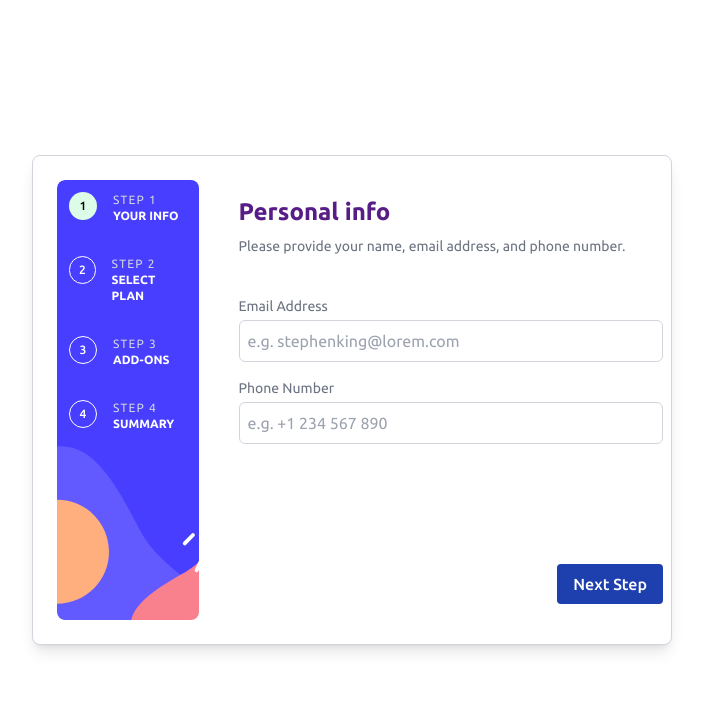
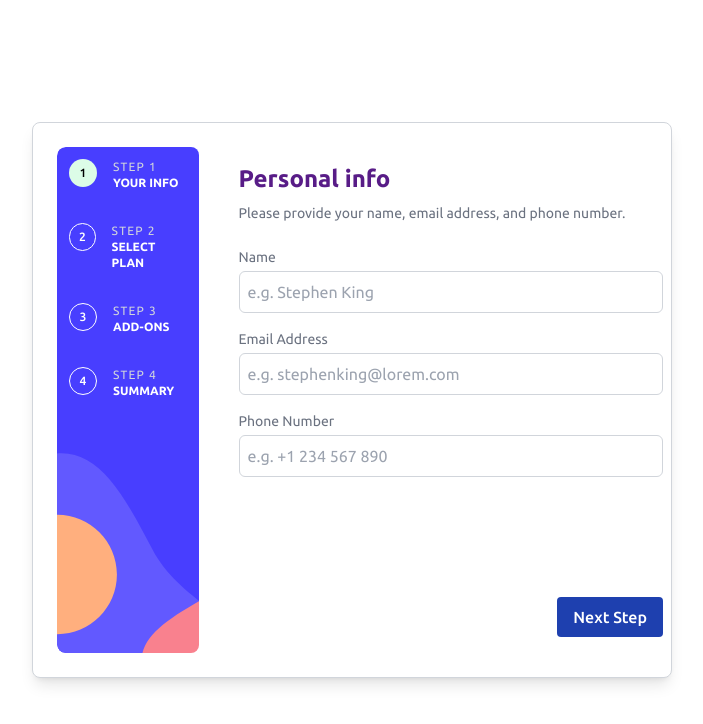
Before and after one commit to Bobbyta07/Multi-Step-Form, a React (Vite) app: page / in a window 1280 px wide. Shown: the top 724 px of the page, without its empty margins (288-991 px from the left). Built offline with nearby package versions, Linux system fonts and the light colour scheme.

Commit message:
modify: moved data and implement data

```diff
--- a/src/App.jsx
+++ b/src/App.jsx
@@ -6,12 +6,12 @@ function App() {
     name: '',
     email: '',
     phone: '',
-    plan: 'monthly', // or yearly
-    planType: '', // arcade, advanced, pro
+    planType: 1, // arcade, advanced, pro
     addOns: [], // array of selected add-ons
     checked: false, // for the switch component
-    selectedPlan: null, // to track the selected plan
+    selectedPlan: 1, // to track the selected plan
   });
+
   return (
     <div className="bg-white min-h-screen flex items-center justify-center">
       <div className="bg-white w-1/2 p-6 border border-gray-300 rounded-lg shadow-lg">
--- a/src/components/MainContent/Add-Ons/Pick.jsx
+++ b/src/components/MainContent/Add-Ons/Pick.jsx
@@ -1,26 +1,6 @@
 import { useState } from 'react';
 import Checkbox from '@mui/material/Checkbox';
-
-const extensions = [
-  {
-    id: 1,
-    name: 'Online service',
-    description: 'Access to multiplayer games',
-    price: '+$1/mo',
-  },
-  {
-    id: 2,
-    name: 'Larger storage',
-    description: 'Extra 1TB of cloud save',
-    price: '+$2/mo',
-  },
-  {
-    id: 3,
-    name: 'Customizable profile',
-    description: 'Custom theme on your profile',
-    price: '+$2/mo',
-  },
-];
+import { extensions } from '../../data';
 
 function CheckboxList(props) {
   // store selected ids
--- a/src/components/MainContent/Main.jsx
+++ b/src/components/MainContent/Main.jsx
@@ -33,6 +33,8 @@ function Main(props) {
         <Form
           activeStep={props.activeStep}
           setActiveStep={props.setActiveStep}
+          formData={props.formData}
+          setFormData={props.setFormData}
         />
       )}
       {props.activeStep === 2 && (
--- a/src/components/MainContent/Personal/Form.jsx
+++ b/src/components/MainContent/Personal/Form.jsx
@@ -18,33 +18,29 @@ const fields = [
 ];
 
 function Form(props) {
+  function handleChange(event) {
+    const { name, value } = event.target;
+
+    console.log('Input changed:', name, value); // Debugging log
+    props.setFormData((prevData) => ({
+      ...prevData,
+      [name]: value,
+    }));
+  }
   return (
     <div className="flex flex-col gap-4 mt-6 w-full">
-      <div className="flex flex-col gap-1"></div>
-
-      <div className="flex flex-col gap-1">
-        <label htmlFor="email" className="text-sm text-gray-500 font-Ubuntu">
-          Email Address
-        </label>
-        <input
-          type="email"
-          id="email"
-          placeholder="e.g. stephenking@lorem.com"
-          className=" w-full border border-gray-300 rounded-md p-2 focus:outline-none focus:ring-2 focus:ring-purple-500"
+      {fields.map((field) => (
+        <Input
+          key={field.id}
+          id={field.id}
+          name={field.id}
+          label={field.label}
+          type={field.type}
+          placeholder={field.placeholder}
+          value={props.formData[field.id]}
+          onChange={handleChange}
         />
-      </div>
-
-      <div className="flex flex-col gap-1">
-        <label htmlFor="phone" className="text-sm text-gray-500 font-Ubuntu">
-          Phone Number
-        </label>
-        <input
-          type="tel"
-          id="phone"
-          placeholder="e.g. +1 234 567 890"
-          className=" w-full border border-gray-300 rounded-md p-2 focus:outline-none focus:ring-2 focus:ring-purple-500"
-        />
-      </div>
+      ))}
 
       <div className="mt-20">
         <Button
--- a/src/components/MainContent/Personal/Input.jsx
+++ b/src/components/MainContent/Personal/Input.jsx
@@ -1,14 +1,17 @@
 function Input(props) {
   return (
     <div className="flex flex-col gap-1">
-      <label htmlFor="name" className="text-sm text-gray-500 font-Ubuntu">
-        Name
+      <label htmlFor={props.id} className="text-sm text-gray-500 font-Ubuntu">
+        {props.label}
       </label>
       <input
-        type="text"
-        id="name"
-        placeholder="e.g. Stephen King"
-        className=" w-full border border-gray-300 rounded-md p-2 focus:outline-none focus:ring-2 focus:ring-purple-500"
+        type={props.type}
+        id={props.id}
+        name={props.name}
+        placeholder={props.placeholder}
+        value={props.value}
+        onChange={props.onChange}
+        className="w-full border border-gray-300 rounded-md p-2 focus:outline-none focus:ring-2 focus:ring-purple-500"
       />
     </div>
   );
--- a/src/components/MainContent/Plan.jsx
+++ b/src/components/MainContent/Plan.jsx
@@ -1,51 +1,5 @@
 import { useState } from 'react';
-
-const plansText = [
-  {
-    id: 1,
-    img: '/images/icon-arcade.svg',
-    textHead: 'Arcade',
-    textValue: '$9/mo',
-  },
-
-  {
-    id: 2,
-    img: '/images/icon-advanced.svg',
-    textHead: 'Advanced',
-    textValue: '$12/mo',
-  },
-  {
-    id: 3,
-    img: '/images/icon-pro.svg',
-    textHead: 'Pro',
-    textValue: '$15/mo',
-  },
-];
-
-const yearlyPlans = [
-  {
-    id: 1,
-    img: '/images/icon-arcade.svg',
-    textHead: 'Arcade',
-    textValue: '$90/mo',
-    details: '2 months free',
-  },
-
-  {
-    id: 2,
-    img: '/images/icon-advanced.svg',
-    textHead: 'Advanced',
-    textValue: '$120/mo',
-    details: '2 months free',
-  },
-  {
-    id: 3,
-    img: '/images/icon-pro.svg',
-    textHead: 'Pro',
-    textValue: '$150/mo',
-    details: '2 months free',
-  },
-];
+import { plansText, yearlyPlans } from '../data';
 
 function Plan(props) {
   const plansToDisplay = props.checked ? yearlyPlans : plansText;
--- a/src/components/MainContent/Summary/Finish.jsx
+++ b/src/components/MainContent/Summary/Finish.jsx
@@ -1,11 +1,27 @@
-function Finish() {
+import { plansText, yearlyPlans, extensions } from '../../data';
+
+function Finish(props) {
+  const planList = props.formData.checked ? yearlyPlans : plansText;
+
+  const selectedPlanData = planList.find(
+    (plan) => plan.id === props.formData.selectedPlan
+  );
+
+  const selectedAddOns = extensions.filter((extension) =>
+    props.formData.addOns.includes(extension.id)
+  );
+
   return (
     <div className="mt-8 rounded-2xl bg-slate-50 p-6 shadow-sm border border-slate-200">
       {/* Plan Section */}
+
       <div className="flex items-start justify-between pb-4 border-b border-slate-200">
         <div className="space-y-1">
           <h3 className="font-Ubuntu text-lg font-semibold text-slate-900">
-            Arcade <span className="font-medium text-slate-500">(Monthly)</span>
+            {selectedPlanData.textHead}
+            <span className="font-medium text-slate-500">
+              ({props.formData.checked ? 'Yearly' : 'Monthly'})
+            </span>
           </h3>
           <p className="text-sm font-medium text-slate-500 underline cursor-pointer hover:text-slate-700 transition">
             Change
@@ -13,21 +29,23 @@ function Finish() {
         </div>
 
         <p className="font-Ubuntu text-base font-semibold text-slate-900">
-          +$1/mo
+          {selectedPlanData.textValue}
         </p>
       </div>
 
       {/* Add-ons */}
       <div className="space-y-4 pt-4">
-        <div className="flex justify-between items-center text-sm">
-          <h3 className="font-Ubuntu text-slate-500">Online Service</h3>
-          <p className="font-medium text-slate-700">+$1/mo</p>
-        </div>
+        {selectedAddOns.map((addOn) => (
+          <div className="flex justify-between items-center text-sm">
+            <h3 className="font-Ubuntu text-slate-500">{addOn.name}</h3>
+            <p className="font-medium text-slate-700">{addOn.price}</p>
+          </div>
+        ))}
 
-        <div className="flex justify-between items-center text-sm">
+        {/* <div className="flex justify-between items-center text-sm">
           <h3 className="font-Ubuntu text-slate-500">Larger storage</h3>
           <p className="font-medium text-slate-700">+$2/mo</p>
-        </div>
+        </div> */}
       </div>
     </div>
   );
--- /dev/null
+++ b/src/components/data.js
@@ -0,0 +1,69 @@
+const plansText = [
+  {
+    id: 1,
+    img: '/images/icon-arcade.svg',
+    textHead: 'Arcade',
+    textValue: '$9/mo',
+  },
+
+  {
+    id: 2,
+    img: '/images/icon-advanced.svg',
+    textHead: 'Advanced',
+    textValue: '$12/mo',
+  },
+  {
+    id: 3,
+    img: '/images/icon-pro.svg',
+    textHead: 'Pro',
+    textValue: '$15/mo',
+  },
+];
+
+const yearlyPlans = [
+  {
+    id: 1,
+    img: '/images/icon-arcade.svg',
+    textHead: 'Arcade',
+    textValue: '$90/yr',
+    details: '2 months free',
+  },
+
+  {
+    id: 2,
+    img: '/images/icon-advanced.svg',
+    textHead: 'Advanced',
+    textValue: '$120/yr',
+    details: '2 months free',
+  },
+  {
+    id: 3,
+    img: '/images/icon-pro.svg',
+    textHead: 'Pro',
+    textValue: '$150/yr',
+    details: '2 months free',
+  },
+];
+
+const extensions = [
+  {
+    id: 1,
+    name: 'Online service',
+    description: 'Access to multiplayer games',
+    price: '+$1/mo',
+  },
+  {
+    id: 2,
+    name: 'Larger storage',
+    description: 'Extra 1TB of cloud save',
+    price: '+$2/mo',
+  },
+  {
+    id: 3,
+    name: 'Customizable profile',
+    description: 'Custom theme on your profile',
+    price: '+$2/mo',
+  },
+];
+
+export { plansText, yearlyPlans, extensions };
```
